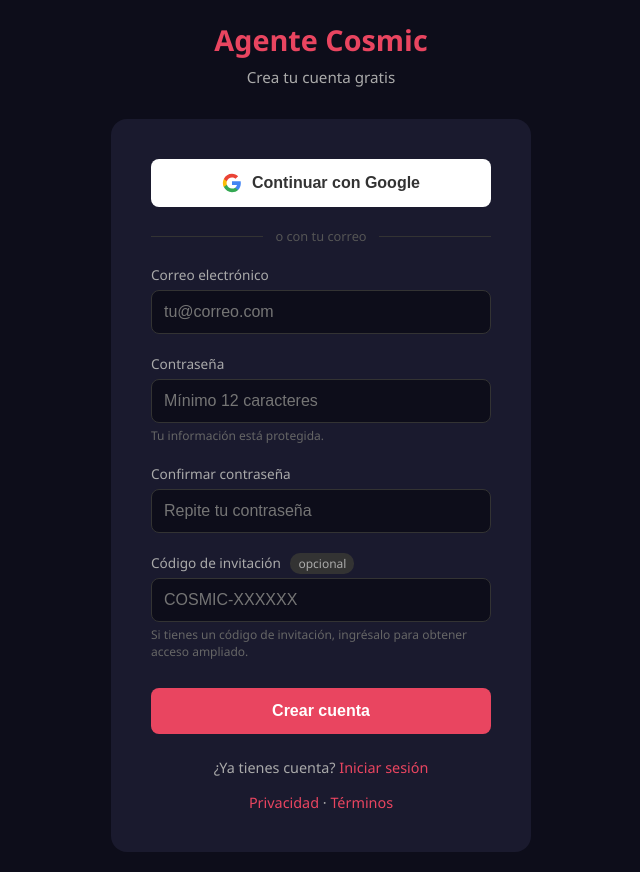
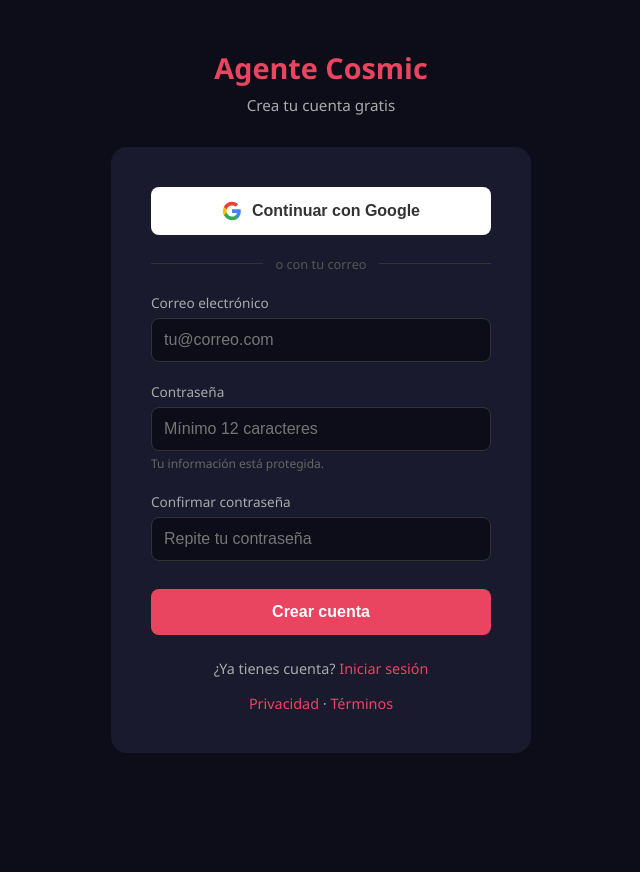
Before and after one commit to AnuarBarrera/agente-cosmic, a Django app: template core/brand_dna/templates/brand_dna/auth/register.html in a window 1280 px wide. Shown: the whole page, without its empty margins (319-959 px from the left). After the commit the page ends 753 px from the top, so only its background shows below. Run offline with Django 5.2, Linux system fonts and the light colour scheme; the template is opened without the code that fills it, so the values that code supplies are empty.

Commit message:
chore(ui): quitar códigos de invitación/tester del registro y del dashboard
Ya no se usan para autoservicio. Se quita solo la UI visible: el campo
'Código de invitación' del formulario de registro y el widget '¿Tienes
un código de invitación?' del dashboard. El backend queda intacto
(modelo InvitationCode, admin, apply_code_view, RegisterForm) por si
se necesita asignar el rol tester manualmente desde el Admin en el
futuro — no se borró nada, solo se dejó de exponer al usuario final.

El registro en si no cambia de comportamiento: nunca dependio del
código (se abre/cierra solo por el tope de 30 usuarios), el código
solo asignaba el rol tester.

```diff
--- a/core/brand_dna/templates/brand_dna/auth/register.html
+++ b/core/brand_dna/templates/brand_dna/auth/register.html
@@ -101,12 +101,6 @@
         </div>
         {% endif %}
       </div>
-      <div class="form-group">
-        <label for="invitation_code">Código de invitación <span style="font-size:0.75rem;background:#333;color:#aaa;padding:2px 8px;border-radius:10px;margin-left:6px;">opcional</span></label>
-        <input type="text" id="invitation_code" name="invitation_code" placeholder="COSMIC-XXXXXX"
-               value="{{ form.invitation_code.value|default:'' }}" style="text-transform:uppercase;">
-        <div class="hint">Si tienes un código de invitación, ingrésalo para obtener acceso ampliado.</div>
-      </div>
       <button type="submit" class="btn">Crear cuenta</button>
     </form>
 
```
Also changed, not shown: core/brand_dna/templates/brand_dna/dashboard.html (+1 -16 lines).
